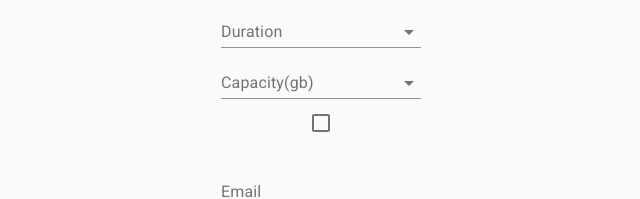
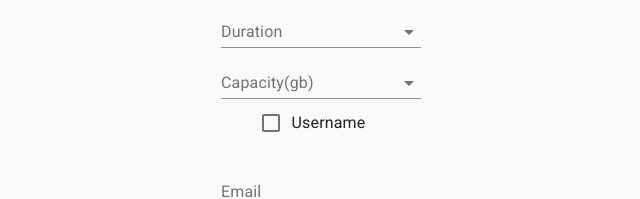
Before and after one commit to DavidSanwald/cloud-9, a React (Create React App) app: page /form in a window 1280 px wide. Shown: the top 199 px of the page, without its empty margins (319-959 px from the left). Built offline with nearby package versions, Linux system fonts and the light colour scheme.

Commit message:
update field abstractions

```diff
--- a/src/CheckboxFormField.tsx
+++ b/src/CheckboxFormField.tsx
@@ -1,17 +1,21 @@
 import { FieldProps, getIn } from "formik";
 import React from "react";
-import { Checkbox } from "@material-ui/core";
+import { Checkbox, FormControlLabel, CheckboxProps } from "@material-ui/core";
 
-export const CheckboxFormField: React.FC<FieldProps> = ({
+export const CheckboxFormField: React.FC<FieldProps & { label: string }> = ({
   field,
   form,
+  label,
   ...props
 }) => {
-
+  console.log(field);
+  console.log(form);
   return (
-    <Checkbox
+    <FormControlLabel
       {...field}
       {...props}
+      label={label}
+      control={<Checkbox value="upfront" checked={field.value.upfront} />}
     />
   );
 };
```
Also changed, not shown: src/TextFormField.tsx (line endings or trailing spaces).
